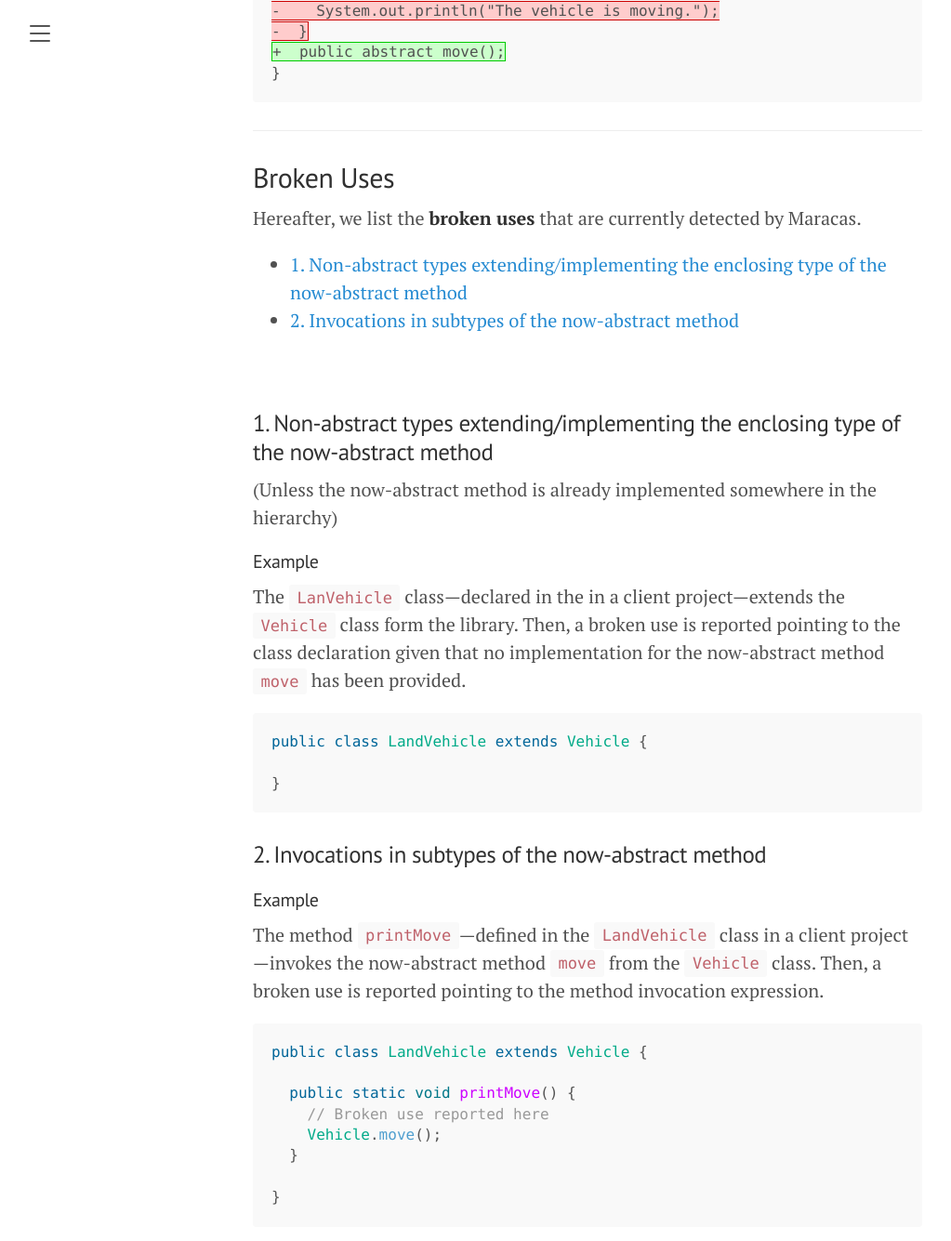
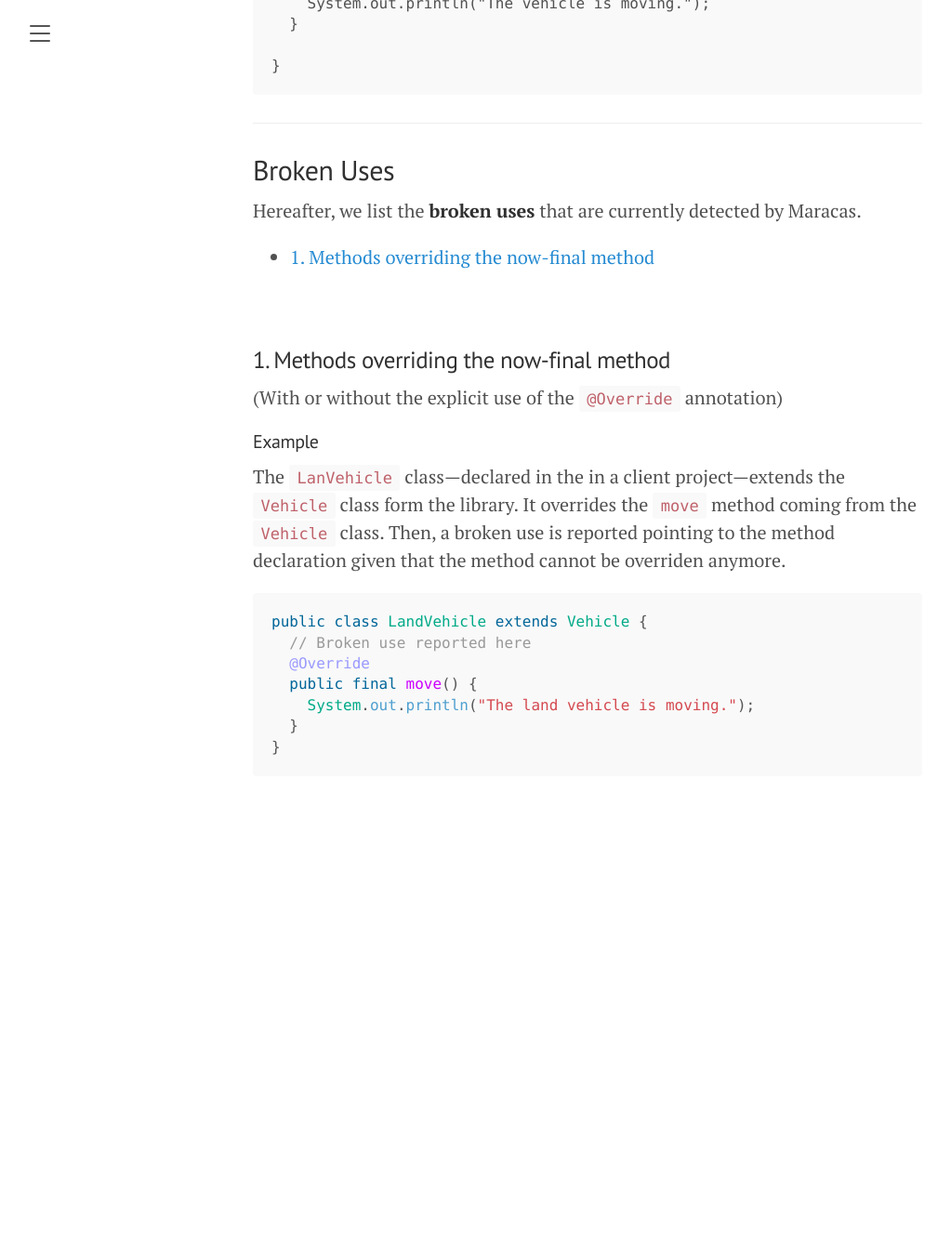
Before and after one commit to alien-tools/maracas, a Jekyll site: the page built from docs/_bcs/method-now-final.md, in a window 1280 px wide and 1400 px high, scrolled down 562 px. Shown: the top 1335 px of the window at 93% size, without its empty margins (8-1031 px from the left). Built offline with Jekyll 4.4.1, drawn with Linux system fonts in a browser that asks for light colours; after the commit the page ends 1477 px from its top, so only the background shows below that; some of the changed text lies outside the part shown.

Commit message:
Add method now final documentation

````diff
--- a/docs/_bcs/method-now-final.md
+++ b/docs/_bcs/method-now-final.md
@@ -8,15 +8,16 @@ title: Method Now Final
 ---
 
 ## Example
-The abstract class `Vehicle` removes the `static` modifier and adds the `abstract` modifier to the `move` method.
+The abstract class `Vehicle` adds the `final` modifier to the `move` method.
 Afterwards, the method's body is removed.
 
 ```diff
 public abstract class Vehicle {
--  public static void move() {
--    System.out.println("The vehicle is moving.");
--  }
-+  public abstract move();
+-  public void move() {
++  public final move() {
+    System.out.println("The vehicle is moving.");
+  }
+
 }
 ```
 
@@ -25,36 +26,23 @@ public abstract class Vehicle {
 ## Broken Uses
 Hereafter, we list the **broken uses** that are currently detected by Maracas.
 
-- [1. Non-abstract types extending/implementing the enclosing type of the now-abstract method](#case-1)
-- [2. Invocations in subtypes of the now-abstract method](#case-2)
+- [1. Methods overriding the now-final method](#case-1)
 
 <br>
 
-### 1. Non-abstract types extending/implementing the enclosing type of the now-abstract method <a name="case-1"></a>
-(Unless the now-abstract method is already implemented somewhere in the hierarchy)
+### 1. Methods overriding the now-final method <a name="case-1"></a>
+(With or without the explicit use of the `@Override` annotation)
 #### Example
 The `LanVehicle` class—declared in the in a client project—extends the `Vehicle` class form the library.
-Then, a broken use is reported pointing to the class declaration given that no implementation for the now-abstract method `move` has been provided.
+It overrides the `move` method coming from the `Vehicle` class.
+Then, a broken use is reported pointing to the method declaration given that the method cannot be overriden anymore.
 
 ```java
 public class LandVehicle extends Vehicle {
-
+  // Broken use reported here
+  @Override
+  public final move() {
+    System.out.println("The land vehicle is moving.");
+  }
 }
 ```
-
-
-### 2. Invocations in subtypes of the now-abstract method <a name="case-1"></a>
-#### Example
-The method `printMove`—defined in the `LandVehicle` class in a client project—invokes the now-abstract method `move` from the `Vehicle` class.
-Then, a broken use is reported pointing to the method invocation expression.
-
-```java
-public class LandVehicle extends Vehicle {
-
-  public static void printMove() {
-    // Broken use reported here
-    Vehicle.move();
-  }
-
-}
-```
````
